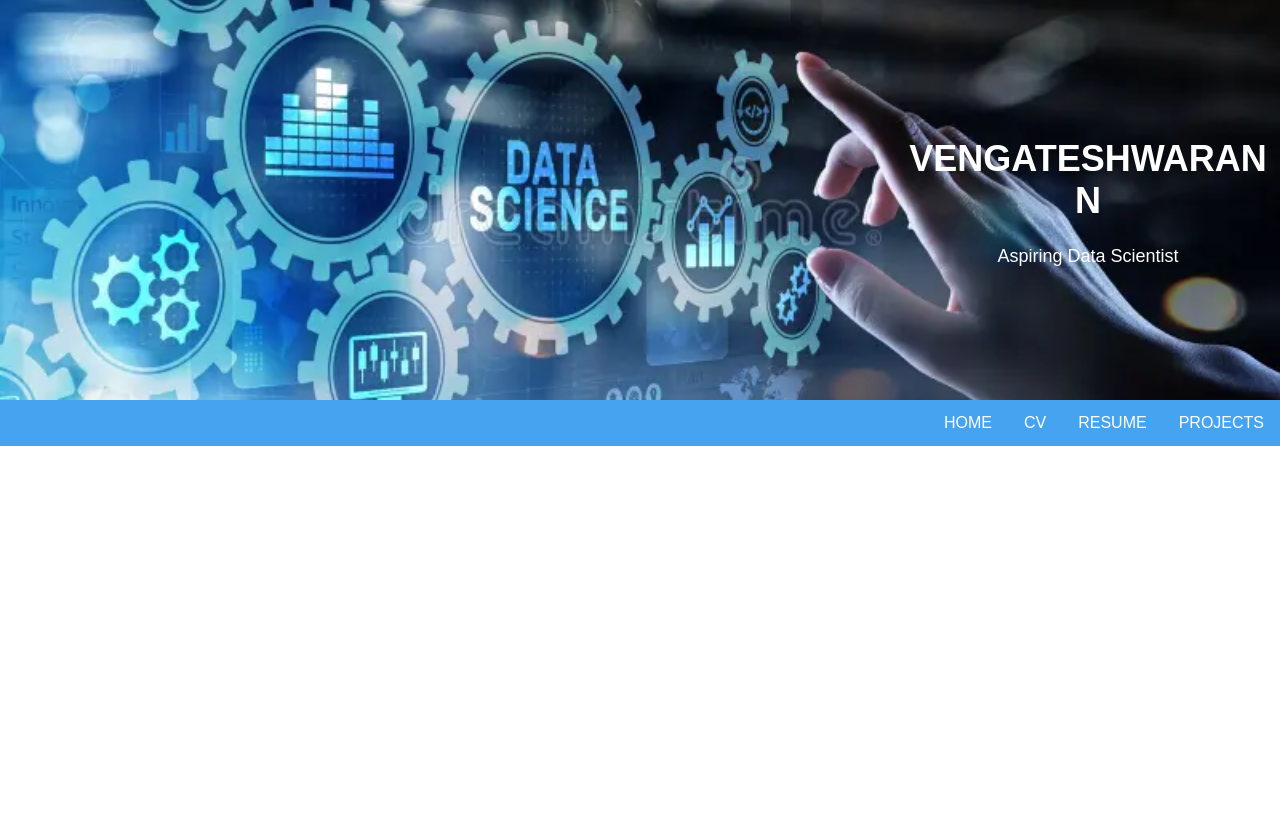
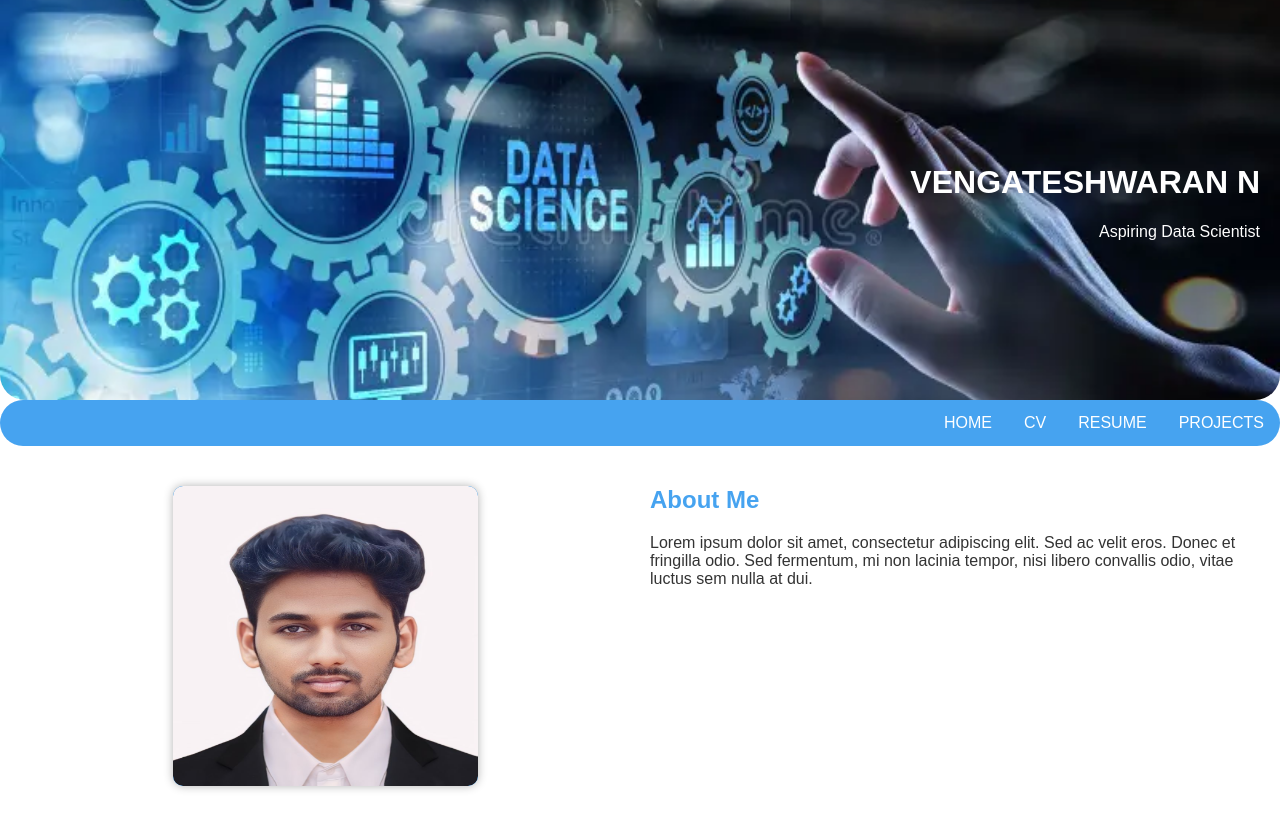
Before and after one commit to 003vengatesh/003vengatesh.github.io, a plain HTML site: page index.html in a window 1280 px wide. Before the commit the page ends 800 px from the top, so only its background shows below. Drawn offline with Linux system fonts and the light colour scheme.

Commit message:
second commit

```diff
--- a/index.html
+++ b/index.html
@@ -21,7 +21,19 @@
         <a href="#home">HOME</a>
     </div>
 
-    <!-- Other content of your home page goes here -->
+    <div class="content">
+        <div class="left-section">
+            <div class="image-container">
+                <!-- Your image goes here -->
+                <img src="images/my img.jpg" alt="Your Image">
+            </div>
+        </div>
+
+        <div class="right-section">
+            <h2>About Me</h2>
+            <p>Lorem ipsum dolor sit amet, consectetur adipiscing elit. Sed ac velit eros. Donec et fringilla odio. Sed fermentum, mi non lacinia tempor, nisi libero convallis odio, vitae luctus sem nulla at dui.</p>
+        </div>
+    </div>
 
     <script src="script.js"></script>
 </body>
--- a/styles.css
+++ b/styles.css
@@ -13,22 +13,23 @@ body, html {
     background-size: cover;
     background-position: center;
     position: relative;
+    border-radius: 0 0 25px 25px; /* Curved structure */
 }
 
 .banner-text {
     position: absolute;
     top: 50%;
-    left: 85%;
-    transform: translate(-50%, -50%);
-    text-align: center;
-    font-size: large;
-    font-weight: 200;
+    right: 0; /* Align to the right */
+    transform: translate(0, -50%);
+    text-align: right; /* Align text to the right */
     color: white;
+    padding-right: 20px; /* Add some right padding */
 }
 
 .navbar {
     background-color: rgb(70, 163, 240);
     overflow: hidden;
+    border-radius: 25px; /* Curved structure */
 }
 
 .navbar a {
@@ -38,12 +39,85 @@ body, html {
     text-align: center;
     padding: 14px 16px;
     text-decoration: none;
+    border-radius: 25px; /* Curved structure */
 }
 
 .navbar a:hover {
     background-color: #ddd;
     color: black;
 }
+
+/* Align buttons to the right */
 .navbar a:nth-child(n+1) {
     float: right;
 }
+
+.content {
+    display: flex;
+    padding: 20px;
+}
+
+.left-section {
+    flex: 1;
+}
+
+.right-section {
+    flex: 1;
+    padding-left: 20px;
+    transition: all 0.5s ease; /* Transition effect */
+}
+
+.right-section:hover {
+    transform: scale(1.05); /* Scale effect on hover */
+}
+
+.right-section h2 {
+    color: rgb(70, 163, 240); /* Theme color */
+}
+
+.right-section p {
+    color: #333; /* Dark text color */
+}
+/* styles.css */
+
+/* styles.css */
+
+.left-section {
+    flex: 1;
+    max-height: 100%; /* Set maximum height to 100% */
+    overflow: hidden; /* Hide overflow */
+}
+
+.left-section img {
+    width: auto; /* Allow width to adjust automatically */
+    max-height: 300px; /* Set a specific maximum height */
+    display: block; /* Ensure image is displayed as a block element */
+    margin: 0 auto; /* Center the image horizontally */
+}
+
+/* styles.css */
+
+.left-section {
+    flex: 1;
+    max-height: 100%; /* Set maximum height to 100% */
+    overflow: hidden; /* Hide overflow */
+}
+
+.image-container {
+    max-width: 50%;
+    margin: 20px auto; /* Add margin and center the container */
+    border-radius: 10px; /* Add border radius for a curved structure */
+    overflow: hidden; /* Hide overflow */
+    box-shadow: 0 0 10px rgba(0, 0, 0, 0.3); /* Add shadow for depth effect */
+}
+
+.image-container img {
+    width: 100%; /* Make the image fill the container */
+    display: block;
+    border-radius: 10px; /* Add border radius for a curved structure */
+}
+
+/* Match the theme color */
+.image-container {
+    background-color: rgb(70, 163, 240);
+}
```
Also changed, not shown: images/my img.jpg (added).
